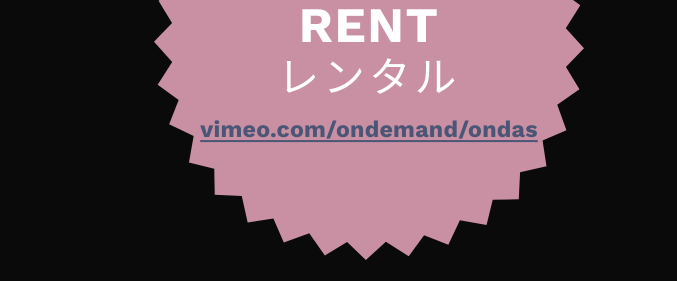
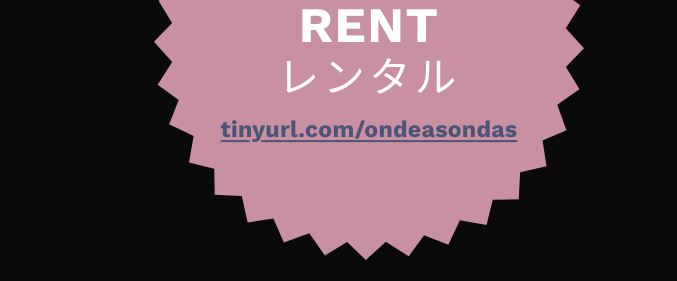
Before and after one commit to joaomartinhopt/ondeasondasquebram.com, a plain HTML site: page index.html in a window 1280 px wide. Shown: the part 1260-1541 px from the top of the page, 0-677 px from the left. Drawn offline with nearby package versions, Linux system fonts and the light colour scheme.

Commit message:
Update index.html

```diff
--- a/index.html
+++ b/index.html
@@ -82,7 +82,7 @@
               <p class="rent-word" data-pt="ALUGUE" data-en="RENT">ALUGUE</p>
               <p class="rent-word">RENT</p>
               <p class="rent-word rent-jp">レンタル</p>
-              <a href="https://vimeo.com/ondemand/ondas" target="_blank" rel="noopener" class="rent-vimeo-link">vimeo.com/ondemand/ondas</a>
+              <a href="https://tinyurl.com/ondeasondas" target="_blank" rel="noopener" class="rent-vimeo-link">tinyurl.com/ondeasondas</a>
             </div>
           </div>
         </div>
```
